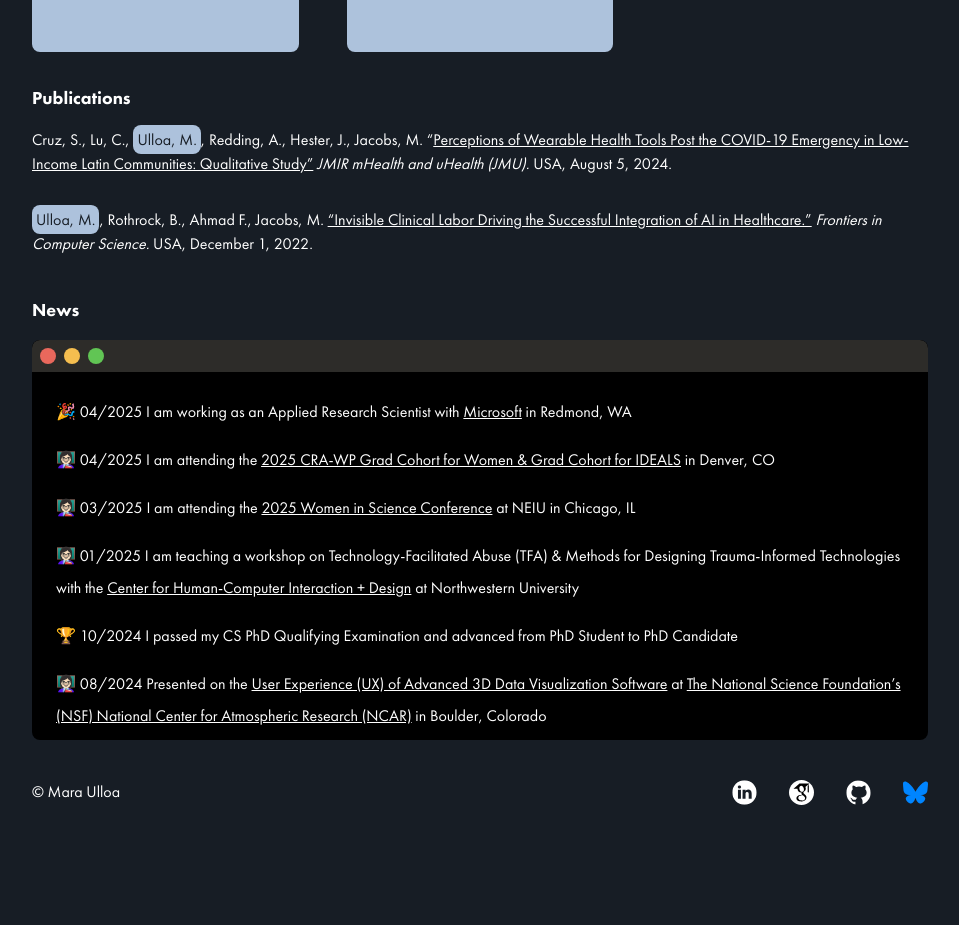
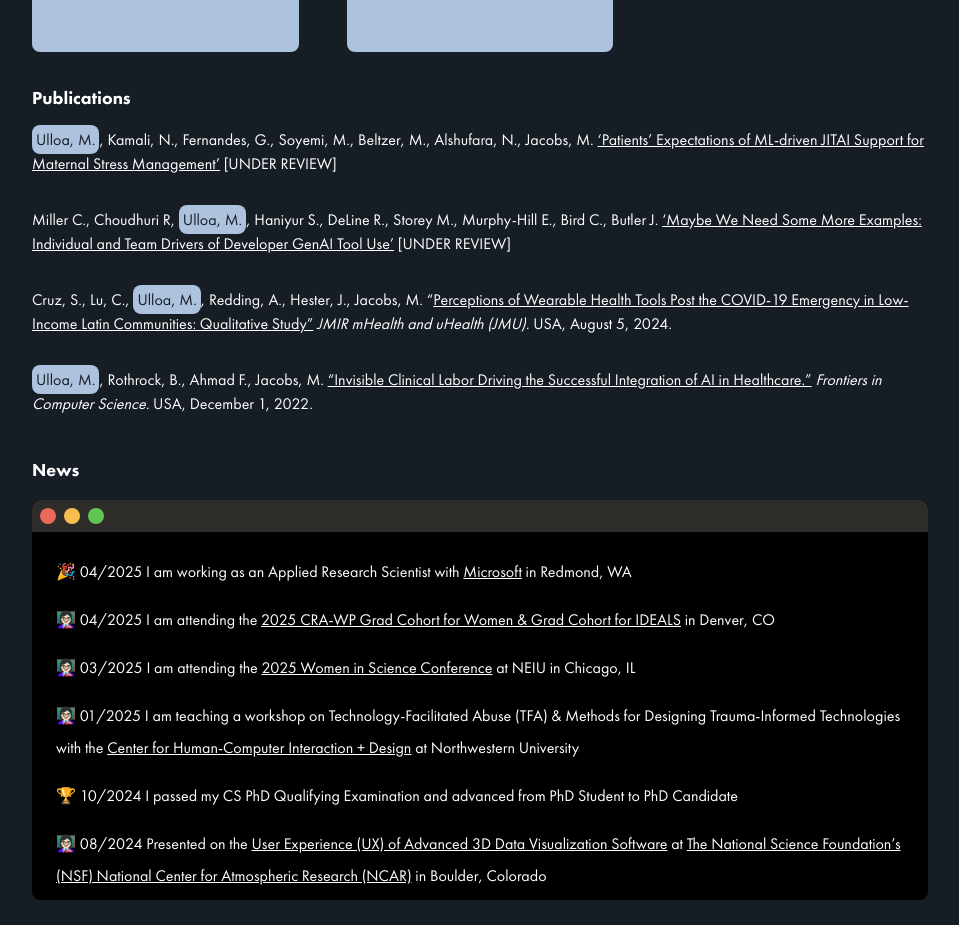
Before and after one commit to eulloa/mara-research-site, a Next.js app: page / in a window 1280 px wide. Shown: the part 1720-2645 px from the top of the page, without its empty margins (160-1119 px from the left). Before the commit the page ends 2565 px from the top, so only its background shows below. Built offline with nearby package versions, Linux system fonts and the light colour scheme.

Commit message:
feat: update publications + cv

```diff
--- a/src/app/components/publications.tsx
+++ b/src/app/components/publications.tsx
@@ -20,6 +20,42 @@ export const Publications = () => (
           <span className="font-bold">[UNDER REVIEW]</span>
         </span>
       </article> */}
+      <article>
+        <span className="dark:text-white">
+          <Spotlight
+            className="bg-lightBlue rounded-lg p-1 text-navy"
+            message="Ulloa, M."
+            options={{ type: "span" }}
+          />
+          , Kamali, N., Fernandes, G., Soyemi, M., Beltzer, M., Alshufara, N., Jacobs, M.{" "}
+          <a
+            className="underline"
+            target="_blank"
+          >
+            &lsquo;Patients&rsquo; Expectations of ML-driven JITAI Support for Maternal Stress Management&rsquo;
+          </a>{" "}
+          <span>[UNDER REVIEW]</span>
+        </span>
+      </article>
+      <article>
+        <span className="dark:text-white">
+          Miller C., Choudhuri R,{" "}
+          <Spotlight
+            className="bg-lightBlue rounded-lg p-1 text-navy"
+            message="Ulloa, M."
+            options={{ type: "span" }}
+          />
+          , Haniyur S., DeLine R., Storey M., Murphy-Hill E., Bird C., Butler J.{" "}
+          <a
+            className="underline"
+            href="https://arxiv.org/abs/2507.21280"
+            target="_blank"
+          >
+            &lsquo;Maybe We Need Some More Examples: Individual and Team Drivers of Developer GenAI Tool Use&rsquo;
+          </a>{" "}
+          <span>[UNDER REVIEW]</span>
+        </span>
+      </article>
       <article>
         <span className="dark:text-white">
           Cruz, S., Lu, C.,{" "}
```
Also changed, not shown: 1 other file (tests, documents, lock files or other folders).
